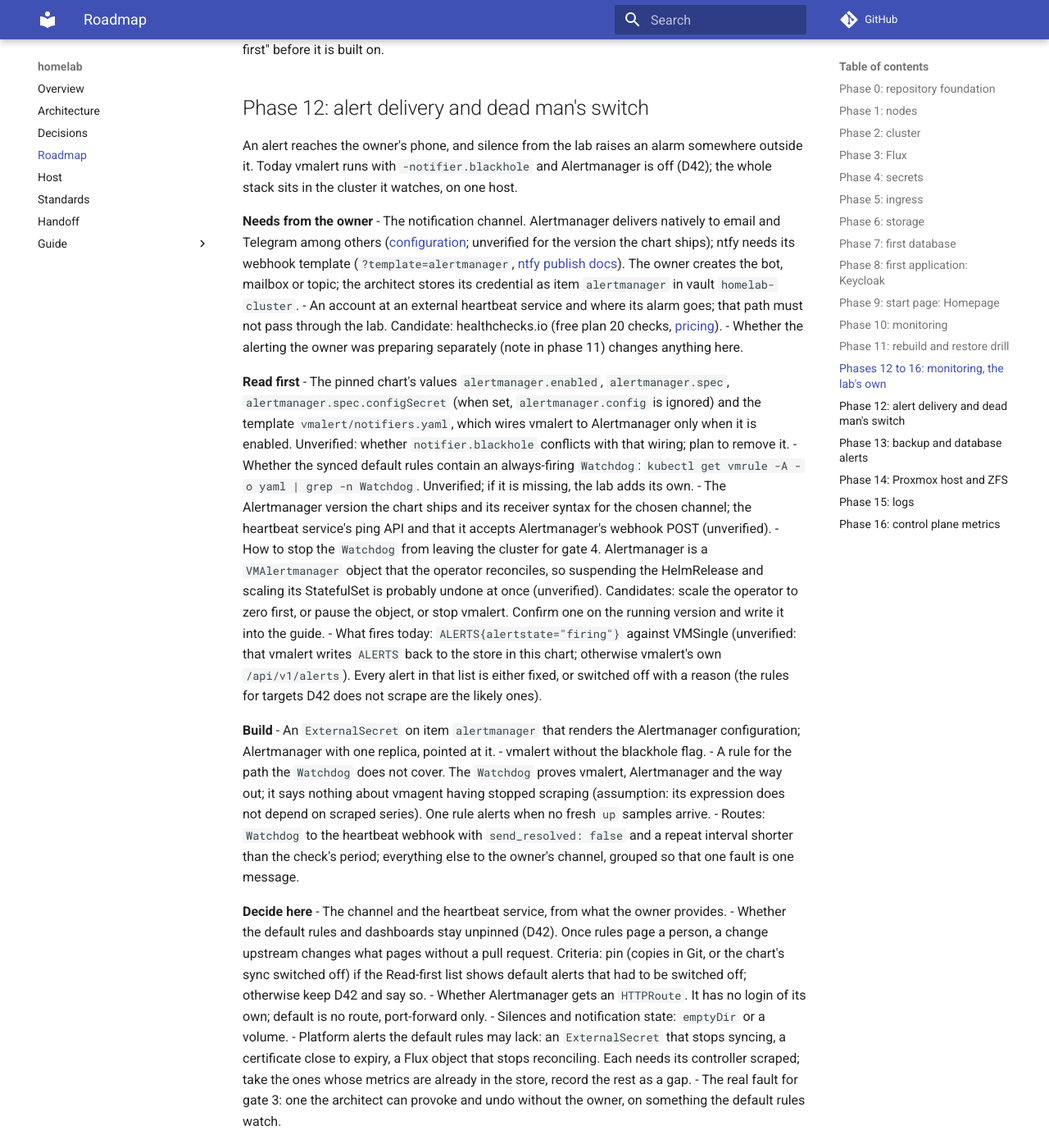
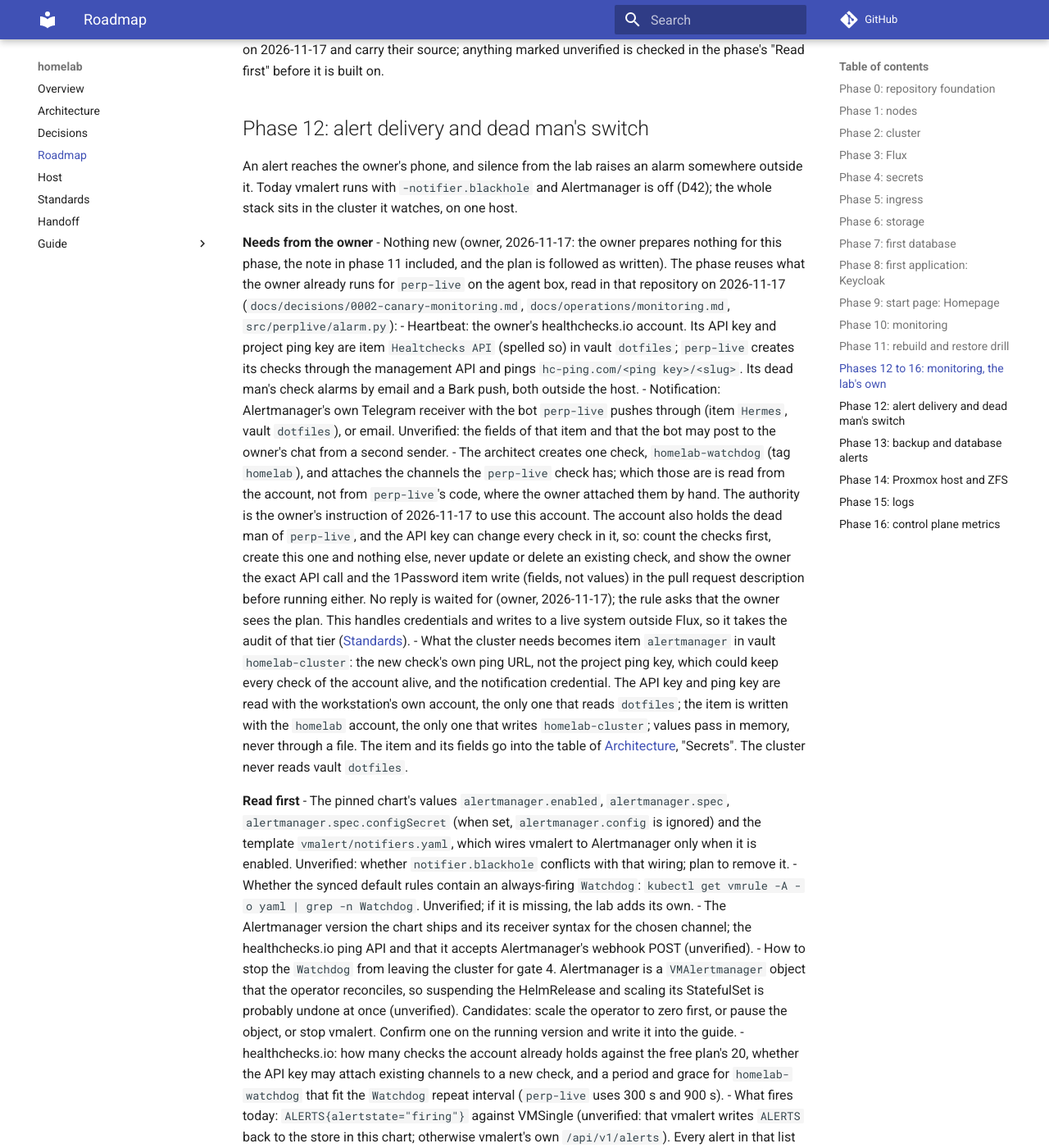
Before and after one commit to msavdert/homelab, an MkDocs documentation site: the page built from docs/roadmap.md, in a window 1280 px wide and 1400 px high, scrolled down 16032 px. Shown: the whole window at 82% size. Built offline with MkDocs 1.6.1 and Material for MkDocs 9.7.7, drawn with Linux system fonts in a browser that asks for light colours; comment, search, counter and statistics services are not loaded; some of the changed text lies outside the part shown.

Commit message:
docs(roadmap): phase 12 reuses the owner's healthchecks.io account (#60)
Phase 12 (alert delivery and dead man's switch) reuses the
healthchecks.io account the owner already runs for `perp-live`, and
needs nothing from the owner (owner, 2026-11-17).

- One new check, `homelab-watchdog`, created through the management API;
guardrails for the other checks in that account.
- The cluster gets that check's own ping URL, not the project ping key.
- Gates 2 to 4 are proven by Alertmanager's notification counters and
the healthchecks.io API.
- Open choice left to the phase: the shared Telegram bot token in the
cluster vault, as an accepted risk or a bot of the lab's own.

Docs only. `mise run check` passes. Audit: standard, internal auditor,
two rounds, 12 findings confirmed and fixed.

🤖 Generated with [Claude Code](https://claude.com/claude-code)

https://claude.ai/code/session_01FLhVtH1nv7Mzxco7LXgcm7

Co-authored-by: msavdert <msavdert@users.noreply.github.com>
Co-authored-by: Claude Fable 5.2 <noreply@anthropic.com>

```diff
--- a/docs/roadmap.md
+++ b/docs/roadmap.md
@@ -755,8 +755,9 @@ databases restored from their archives. This is the only way to prove
 that Git and the bucket are enough to get the lab back (review of
 2026-11-17, V1), and it is the database recovery practice the lab exists
 for. Alerting, the phase the review placed before this one, is being
-prepared by the owner separately and is not part of the roadmap yet
-(since planned as phase 12, D46).
+prepared by the owner separately and is not part of the roadmap yet.
+(That was the state on 2026-11-17; alerting is now phase 12, and the
+owner prepares nothing separately.)
 
 The owner approved `tofu destroy` of the lab VMs (pool `homelab`, VMs 201
 to 203) on 2026-11-17 for this drill only. Settled: both clusters
@@ -851,19 +852,44 @@ and Alertmanager is off (D42); the whole stack sits in the cluster it
 watches, on one host.
 
 **Needs from the owner**
-- The notification channel. Alertmanager delivers natively to email and
-  Telegram among others
-  ([configuration](https://prometheus.io/docs/alerting/latest/configuration/);
-  unverified for the version the chart ships); ntfy needs its webhook
-  template
-  (`?template=alertmanager`, [ntfy publish docs](https://docs.ntfy.sh/publish/)).
-  The owner creates the bot, mailbox or topic; the architect stores its
-  credential as item `alertmanager` in vault `homelab-cluster`.
-- An account at an external heartbeat service and where its alarm goes;
-  that path must not pass through the lab. Candidate: healthchecks.io
-  (free plan 20 checks, [pricing](https://healthchecks.io/pricing/)).
-- Whether the alerting the owner was preparing separately (note in phase
-  11) changes anything here.
+- Nothing new (owner, 2026-11-17: the owner prepares nothing for this
+  phase, the note in phase 11 included, and the plan is followed as
+  written). The phase reuses what the owner already runs for
+  `perp-live` on the agent box, read in that repository on 2026-11-17
+  (`docs/decisions/0002-canary-monitoring.md`,
+  `docs/operations/monitoring.md`, `src/perplive/alarm.py`):
+  - Heartbeat: the owner's healthchecks.io account. Its API key and
+    project ping key are item `Healtchecks API` (spelled so) in vault
+    `dotfiles`; `perp-live` creates its checks through the management
+    API and pings `hc-ping.com/<ping key>/<slug>`. Its dead man's check
+    alarms by email and a Bark push, both outside the host.
+  - Notification: Alertmanager's own Telegram receiver with the bot
+    `perp-live` pushes through (item `Hermes`, vault `dotfiles`), or
+    email. Unverified: the fields of that item and that the bot may
+    post to the owner's chat from a second sender.
+- The architect creates one check, `homelab-watchdog` (tag `homelab`),
+  and attaches the channels the `perp-live` check has; which those are
+  is read from the account, not from `perp-live`'s code, where the owner
+  attached them by hand. The authority is the owner's instruction of
+  2026-11-17 to use this account. The account also holds the dead man
+  of `perp-live`, and the API key can change every check in it, so:
+  count the checks first, create this one and nothing else, never update
+  or delete an existing check, and show the owner the exact API call and
+  the 1Password item write (fields, not values) in the pull request
+  description before running either. No reply is waited for (owner,
+  2026-11-17); the rule asks that the owner sees the plan. This handles credentials and writes to
+  a live system outside Flux, so it takes the audit of that tier
+  ([Standards](standards.md)).
+- What the cluster needs becomes item `alertmanager` in vault
+  `homelab-cluster`: the new check's own ping URL, not the project ping
+  key, which could keep every check of the account alive, and the
+  notification credential. The API key and ping key are read with the
+  workstation's own account, the only one that reads `dotfiles`; the
+  item is written with the `homelab` account, the only one that writes
+  `homelab-cluster`; values pass in memory, never through a file. The
+  item and its fields go into the table of
+  [Architecture](architecture.md), "Secrets". The cluster never reads
+  vault `dotfiles`.
 
 **Read first**
 - The pinned chart's values `alertmanager.enabled`, `alertmanager.spec`,
@@ -875,7 +901,7 @@ watches, on one host.
   `kubectl get vmrule -A -o yaml | grep -n Watchdog`. Unverified; if it
   is missing, the lab adds its own.
 - The Alertmanager version the chart ships and its receiver syntax for the
-  chosen channel; the heartbeat service's ping API and that it accepts
+  chosen channel; the healthchecks.io ping API and that it accepts
   Alertmanager's webhook POST (unverified).
 - How to stop the `Watchdog` from leaving the cluster for gate 4.
   Alertmanager is a `VMAlertmanager` object that the operator reconciles,
@@ -883,6 +909,10 @@ watches, on one host.
   undone at once (unverified). Candidates: scale the operator to zero
   first, or pause the object, or stop vmalert. Confirm one on the running
   version and write it into the guide.
+- healthchecks.io: how many checks the account already holds against the
+  free plan's 20, whether the API key may attach existing channels to a
+  new check, and a period and grace for `homelab-watchdog` that fit the
+  `Watchdog` repeat interval (`perp-live` uses 300 s and 900 s).
 - What fires today: `ALERTS{alertstate="firing"}` against VMSingle
   (unverified: that vmalert writes `ALERTS` back to the store in this
   chart; otherwise vmalert's own `/api/v1/alerts`). Every
@@ -897,12 +927,20 @@ watches, on one host.
   vmalert, Alertmanager and the way out; it says nothing about vmagent
   having stopped scraping (assumption: its expression does not depend on
   scraped series). One rule alerts when no fresh `up` samples arrive.
-- Routes: `Watchdog` to the heartbeat webhook with `send_resolved: false`
+- Routes: `Watchdog` to the `homelab-watchdog` ping URL with
+  `send_resolved: false`
   and a repeat interval shorter than the check's period; everything else
   to the owner's channel, grouped so that one fault is one message.
 
 **Decide here**
-- The channel and the heartbeat service, from what the owner provides.
+- The channel for ordinary alerts. Default: Telegram with the existing
+  bot. If its item lacks what the receiver needs, or the bot cannot
+  post from a second sender, stop and ask; email has no credentials
+  named anywhere and is not a silent fallback.
+- The shared bot token. Copying it into `homelab-cluster` puts a secret
+  of `dotfiles` inside the cluster, and whoever takes it there can post
+  as the bot `perp-live` uses. Record it as an accepted risk, or ask the
+  owner for a bot of the lab's own.
 - Whether the default rules and dashboards stay unpinned (D42). Once rules
   page a person, a change upstream changes what pages without a pull
   request. Criteria: pin (copies in Git, or the chart's sync switched off)
@@ -930,14 +968,17 @@ watches, on one host.
    `0` (grep then exits 1), and vmalert's notifier list shows the
    Alertmanager address.
 2. A synthetic alert (a temporary `VMRule` with `expr: vector(1)`, applied
-   and removed by the architect) arrives on the owner's device, and its
-   resolution arrives after removal.
+   and removed by the architect) is delivered, and its resolution after
+   removal: Alertmanager's notification counter for the receiver rises
+   and its failure counter does not.
 3. One alert of the default rules, provoked by the fault chosen in
-   "Decide here", arrives and resolves.
+   "Decide here", is delivered and so is its resolution, by the same
+   counters.
 4. Dead man: stop the `Watchdog` with the method confirmed in "Read
    first" and check that Alertmanager or vmalert is in fact down; the
-   heartbeat service alarms the owner within its grace time. Undo it;
-   the check turns healthy again.
+   healthchecks.io API shows `homelab-watchdog` down within its grace
+   time and a notification sent; this pages the owner once, by email and
+   Bark, so say so beforehand. Undo it; the check is up again.
 5. One hour later the firing alerts, read the way "Read first" settled,
    are `Watchdog` only, and vmalert reports no rule group with an
    evaluation error.
```
